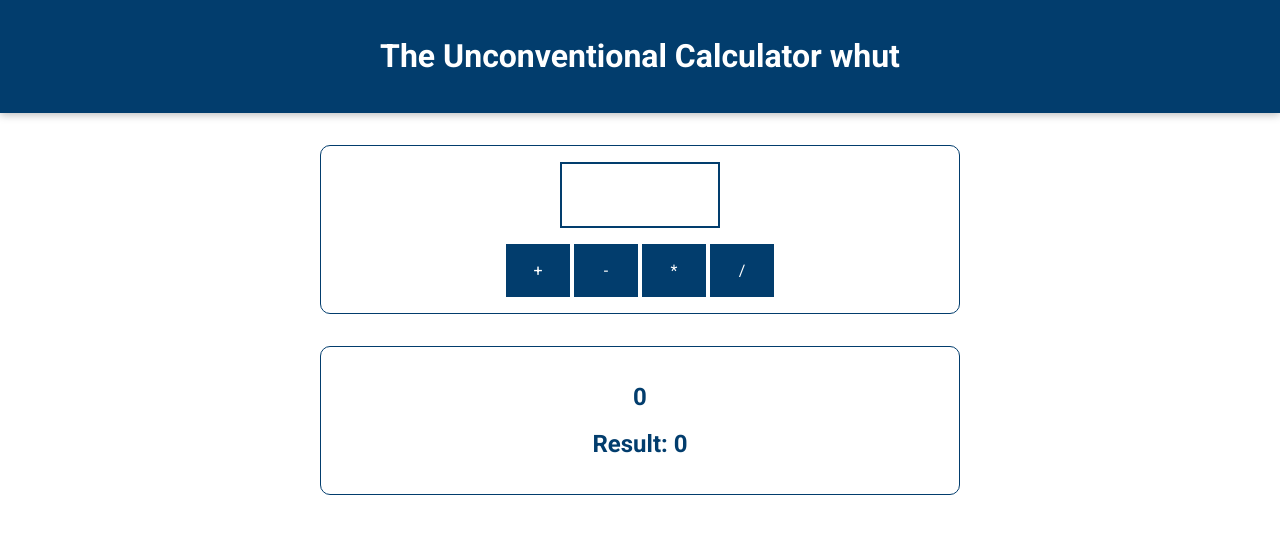
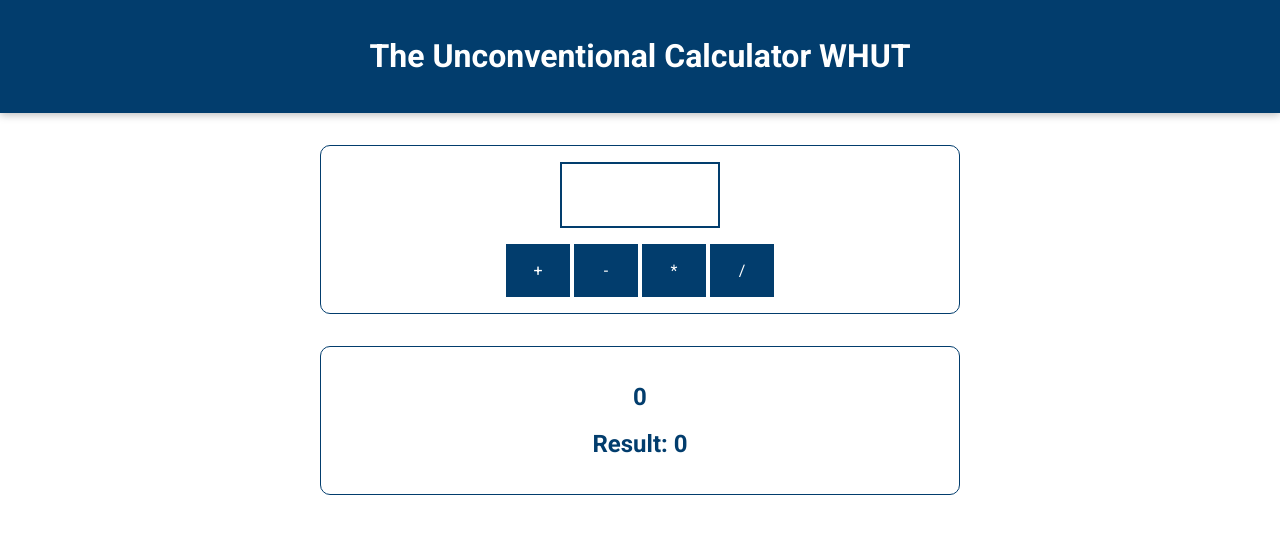
Before and after one commit to nullBadgers/learningJavaScript, a plain HTML site: page JavaScript_Udemy/sectionTwo/basics-01-starting-project/index.html in a window 1280 px wide. Drawn offline with Linux system fonts and the light colour scheme.

Commit message:
Trivial change to show how Pull Requests work

```diff
--- a/JavaScript_Udemy/sectionTwo/basics-01-starting-project/index.html
+++ b/JavaScript_Udemy/sectionTwo/basics-01-starting-project/index.html
@@ -14,7 +14,7 @@
   </head>
   <body>
     <header>
-      <h1>The Unconventional Calculator whut</h1>
+      <h1>The Unconventional Calculator WHUT</h1>
     </header>
 
     <section id="calculator">
```
